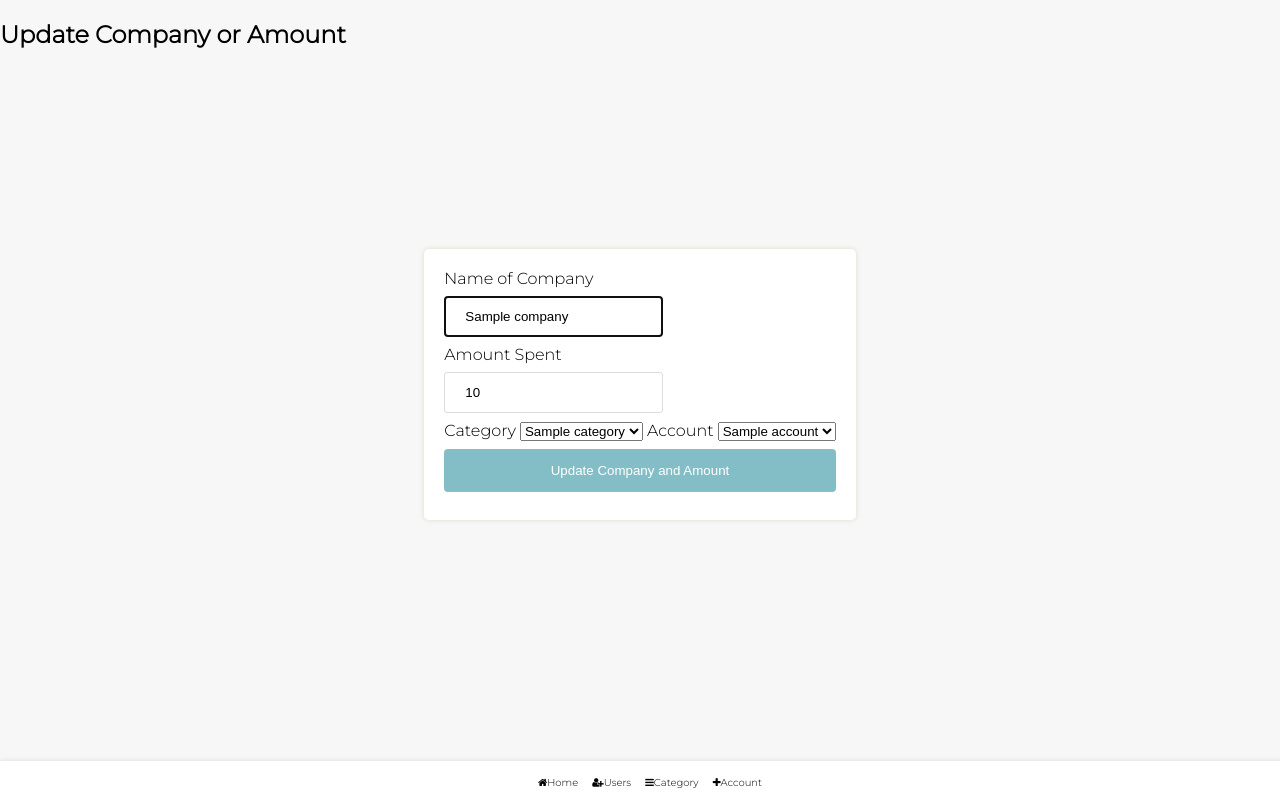
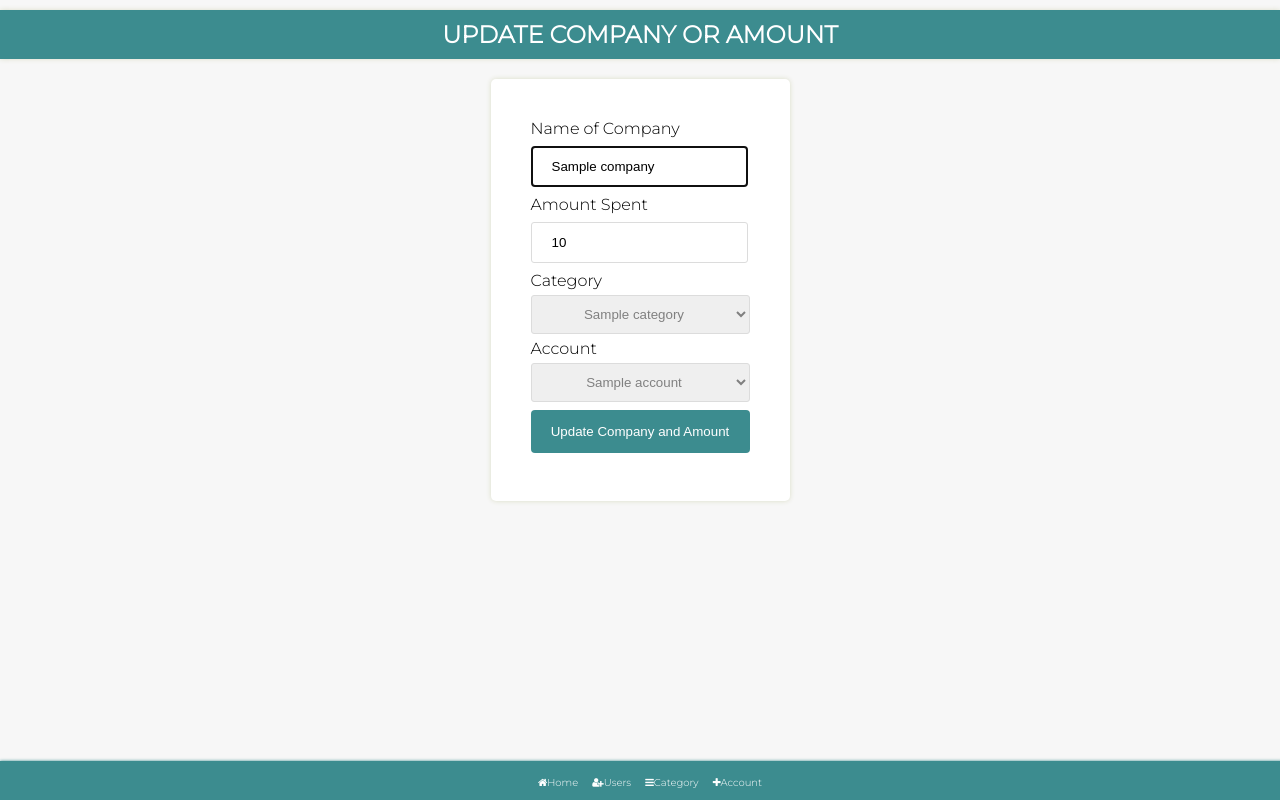
Before and after one commit to DavidTaylor96/pythonProject_full_stack, a Flask app: page /companys/1/edit in a window 1280 px wide. Run offline with Flask 2, Linux system fonts and the light colour scheme; a database or web service that is not in the repository returns one stand-in record (values such as "Sample title"); some libraries are stand-ins or nearby versions.

Commit message:
All done

```diff
--- a/controllers/company_controller.py
+++ b/controllers/company_controller.py
@@ -34,7 +34,7 @@ def create_company():
   print(account)
   add_company = Company(name, amount, category, account)
   company_repository.save(add_company)
-  account.amount -= int(amount)
+  account.amount -= float(amount)
   account_repository.update(account)
   return redirect('/')
 
--- a/db/spending_tracker.sql
+++ b/db/spending_tracker.sql
@@ -7,7 +7,7 @@ DROP TABLE accounts;
 CREATE TABLE accounts (
   id SERIAL PRIMARY KEY,
   account_name VARCHAR(255),
-  amount INT
+  amount FLOAT
 );
 
 
@@ -26,7 +26,7 @@ CREATE TABLE categorys (
 CREATE TABLE companys (
   id SERIAL PRIMARY KEY,
   name VARCHAR(255),
-  amount INT,
+  amount FLOAT,
   category_id INT REFERENCES categorys(id) ON DELETE CASCADE,
   account_id INT REFERENCES accounts(id) ON DELETE CASCADE
 );
--- a/static/style.css
+++ b/static/style.css
@@ -102,7 +103,7 @@ body{
   background-color: #fff;
   width: max-content;
   box-shadow: 0 0 5px  #daddc7;
-  padding: 30px;
+  padding: 40px;
   margin:  10px auto;
   border-radius: 5px;
 }
@@ -123,6 +124,14 @@ body{
   color: black;
 }
 
+.update-input{
+  border: 1px solid gainsboro;
+  width: 80%;
+  padding: 12px 20px;
+  margin: 8px 0;
+  display: block;
+  border-radius: 3px;
+}
 /* ------------------------------------------- */
 
 
@@ -156,7 +165,7 @@ body{
 #button{
   display: block;
   width: 100%;
-  background-color: #83bec7;
+  background-color: #3c8c8f;
   color: white;
   padding: 14px 20px;
   margin: 8px 0;
@@ -173,13 +182,13 @@ body{
 /*Nav bar*/
 
 #navbar{
-  box-shadow: 0 0 5px gainsboro;
+  box-shadow: 0 0 3px #3c8c8f;
   margin: 0px auto;
   width: 100%;
   padding: 10px;
 	position: fixed;
   bottom: 0px;
-  background-color: white;
+  background-color: #3c8c8f;
 }
 #navbar ul{
   text-align: center;
@@ -188,7 +197,7 @@ body{
 }
 
 #navbar a{
-	color: black;
+	color: white;
 	text-decoration: none;
 	font-size: 10px;
 }
@@ -212,9 +221,16 @@ body{
 
 /* Category form */
 #heading{
+  padding: 10px;
+  background-color: #3c8c8f;
+  color: white;
+  box-shadow: 0 0 5px  #daddc7;
+  margin-top: 10px;
+  font-family: 'Montserrat', sans-serif;
+  font-weight: lighter;
   text-align: center;
-  margin-top: 15vh;
-  text-decoration: underline;
+  text-transform: uppercase;
+  font-weight: bold;
 }
 
 .main-category{
--- a/templates/categorys/index.html
+++ b/templates/categorys/index.html
@@ -1,6 +1,6 @@
 {% extends 'base.html' %}
 {% block content %}
-   <h2 id="heading">Categorys</h2>
+   <h2 id="heading">Categories</h2>
 <div class="main-category">
    {% for category in categorys %}
    <section id="categorys">
@@ -14,7 +14,7 @@
    <nav>
     <ul>
       <li>
-        <a href="/categorys/new"><button type="submit" id="button-add">Add Categorys</button></a>
+        <a href="/categorys/new"><button type="submit" id="button-add">Add Categories</button></a>
       </li>
     </ul>
   </nav>
--- a/templates/companys/edit.html
+++ b/templates/companys/edit.html
@@ -1,25 +1,25 @@
 {% extends 'base.html' %}
 {% block content %}
 
-<h2>Update Company or Amount</h2>
+<h2 id="heading">Update Company or Amount</h2>
 
-<div class="container">
+<div class="main-container">
   <form action="/companys/{{ company.id }}" method="POST">
       <label for="name">Name of Company</label>
-      <input type="text" id="user" name="name" placeholder="Name" required autofocus class="input" value="{{ company.name }}">
+      <input type="text" id="user" name="name" placeholder="Name" required autofocus class="update-input" value="{{ company.name }}">
 
       <label for="amount">Amount Spent</label>
-      <input type="number" id="amount" name="amount" placeholder="amount" class="input" value="{{ company.amount }}">
+      <input type="number" id="amount" name="amount" placeholder="amount" class="update-input" value="{{ company.amount }}">
 
       <label for="category_id">Category</label>
-      <select id="category" name="category_id">
+      <select id="category" name="category_id" class="main-option">
         {% for category in all_category %}
           <option value="{{ category.id }}">{{ category.name }}</option>
         {% endfor %}
 
       </select>
         <label for="user">Account</label>
-        <select name="user_id" id="user">
+        <select name="user_id" id="user" class="main-option">
         {% for account in accounts %}
           <option value="{{ account.id }}">{{ account.account_name }}</option>
         {% endfor %}
```
Also changed, not shown: other parts of static/style.css (+22 -11 lines), repositories/category_repository.py (+0 -12 lines).
